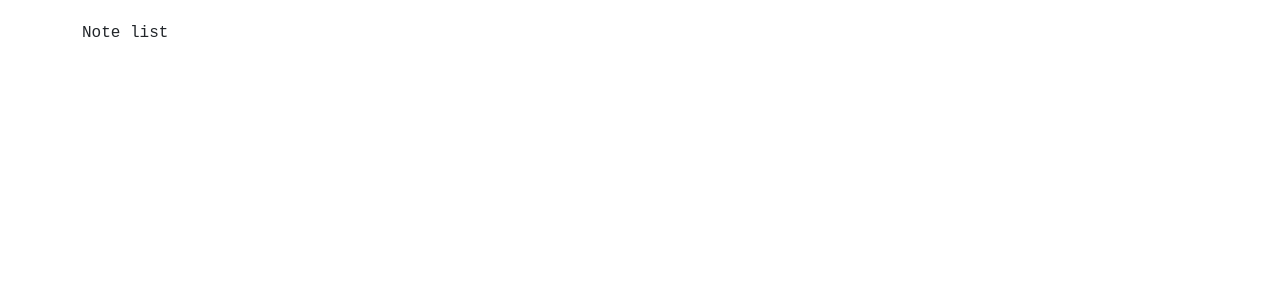
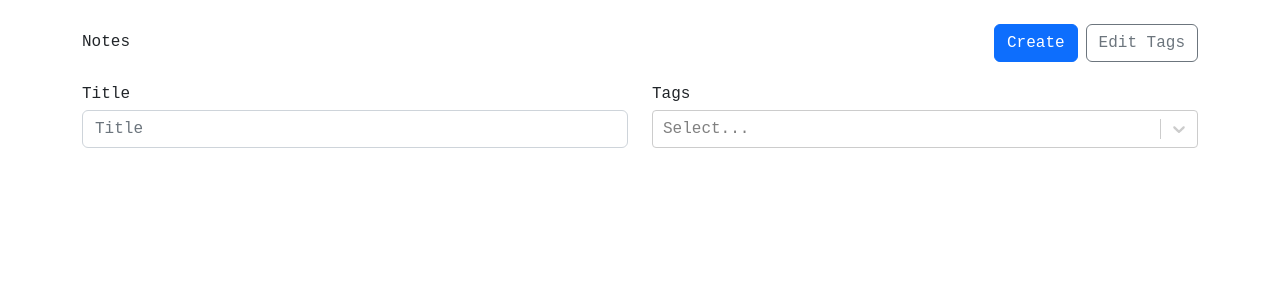
Before and after one commit to 0xNaim/note-taking, a React app: page / in a window 1280 px wide. Shown: the top 300 px of the page. Built offline with nearby package versions, Linux system fonts and the light colour scheme; the HTML template or start-up script is replaced by a standard one.

Commit message:
feat: note card and note filters implemented

```diff
--- a/src/app/App.tsx
+++ b/src/app/App.tsx
@@ -68,7 +68,10 @@
   return (
     <Container className="my-4">
       <Routes>
-        <Route path="/" element={<NoteList />} />
+        <Route
+          path="/"
+          element={<NoteList notes={notesWithTags} availableTags={tags} />}
+        />
         <Route
           path="/new"
           element={
--- a/src/components/NoteList.tsx
+++ b/src/components/NoteList.tsx
@@ -1,9 +1,130 @@
-const NoteList = (): JSX.Element => {
+import { useMemo, useState } from 'react';
+import { Badge, Button, Card, Col, Form, Row, Stack } from 'react-bootstrap';
+import { Link } from 'react-router-dom';
+import ReactSelect from 'react-select';
+import { Tag } from '../app/App';
+import styles from '../styles/NoteList.module.css';
+
+type SimplifiedNote = {
+  id: string;
+  title: string;
+  tags: Tag[];
+};
+
+type NoteListProps = {
+  availableTags: Tag[];
+  notes: SimplifiedNote[];
+};
+
+const NoteList = ({ availableTags, notes }: NoteListProps): JSX.Element => {
+  const [selectedTags, setSelectedTags] = useState<Tag[]>([]);
+  const [title, setTitle] = useState('');
+
+  const filteredNotes = useMemo(() => {
+    return notes.filter((note) => {
+      return (
+        (title === '' ||
+          note.title.toLowerCase().includes(title.toLowerCase())) &&
+        (selectedTags.length === 0 ||
+          selectedTags.every((tag) =>
+            note.tags.some((noteTag) => noteTag.id === tag.id)
+          ))
+      );
+    });
+  }, [title, selectedTags, notes]);
+
   return (
-    <div>
-      <h3>Note list</h3>
-    </div>
+    <>
+      <Row className="align-items-center mb-4">
+        <Col>
+          <h1>Notes</h1>
+        </Col>
+        <Col xs="auto">
+          <Stack gap={2} direction="horizontal">
+            <Link to="/new">
+              <Button variant="primary">Create</Button>
+            </Link>
+            <Button variant="outline-secondary">Edit Tags</Button>
+          </Stack>
+        </Col>
+      </Row>
+      <Form>
+        <Row className="mb-4">
+          <Col>
+            <Form.Group controlId="title">
+              <Form.Label>Title</Form.Label>
+              <Form.Control
+                type="text"
+                value={title}
+                onChange={(e) => setTitle(e.target.value)}
+                placeholder="Title"
+              />
+            </Form.Group>
+          </Col>
+          <Col>
+            <Form.Group controlId="tags">
+              <Form.Label>Tags</Form.Label>
+              <ReactSelect
+                value={selectedTags.map((tag) => {
+                  return { label: tag.label, value: tag.id };
+                })}
+                options={availableTags.map((tag) => {
+                  return { label: tag.label, value: tag.id };
+                })}
+                onChange={(tags) => {
+                  setSelectedTags(
+                    tags.map((tag) => {
+                      return { label: tag.label, id: tag.value };
+                    })
+                  );
+                }}
+                isMulti
+              />
+            </Form.Group>
+          </Col>
+        </Row>
+      </Form>
+      <Row xs={1} sm={2} lg={3} xl={4} className="g-3">
+        {filteredNotes.map((note) => (
+          <Col key={note.id}>
+            <NoteCard id={note.id} title={note.title} tags={note.tags} />
+          </Col>
+        ))}
+      </Row>
+    </>
   );
 };
 
 export default NoteList;
+
+const NoteCard = ({ id, title, tags }: SimplifiedNote) => {
+  return (
+    <Card
+      as={Link}
+      to={`/${id}`}
+      className={`h-100 text-reset text-decoration-none ${styles.card}`}
+    >
+      <Card.Body>
+        <Stack
+          gap={3}
+          className="align-items-center justify-content-center h-100"
+        >
+          <span className="fs-5">{title}</span>
+          {tags.length > 0 && (
+            <Stack
+              gap={1}
+              direction="horizontal"
+              className="justify-content-center flex-wrap"
+            >
+              {tags.map((tag) => (
+                <Badge className="text-truncate" key={tag.id}>
+                  {tag.label}
+                </Badge>
+              ))}
+            </Stack>
+          )}
+        </Stack>
+      </Card.Body>
+    </Card>
+  );
+};
--- a/src/main.tsx
+++ b/src/main.tsx
@@ -3,7 +3,7 @@
 import ReactDOM from 'react-dom/client';
 import { BrowserRouter } from 'react-router-dom';
 import App from './app/App';
-import './index.css';
+import './styles/index.css';
 
 ReactDOM.createRoot(document.getElementById('root') as HTMLElement).render(
   <React.StrictMode>
--- /dev/null
+++ b/src/styles/NoteList.module.css
@@ -0,0 +1,9 @@
+.card {
+  transition: translate ease-in-out 100ms, box-shadow ease-in-out 100ms;
+}
+
+.card:hover,
+.card:focus {
+  translate: 0 -5px;
+  box-shadow: 0 5px 8px 0 rgba(0, 0, 0, 0.2);
+}
```
Also changed, not shown: src/styles/index.css (renamed from src/index.css), 1 other file (tests, documents, lock files or other folders).
